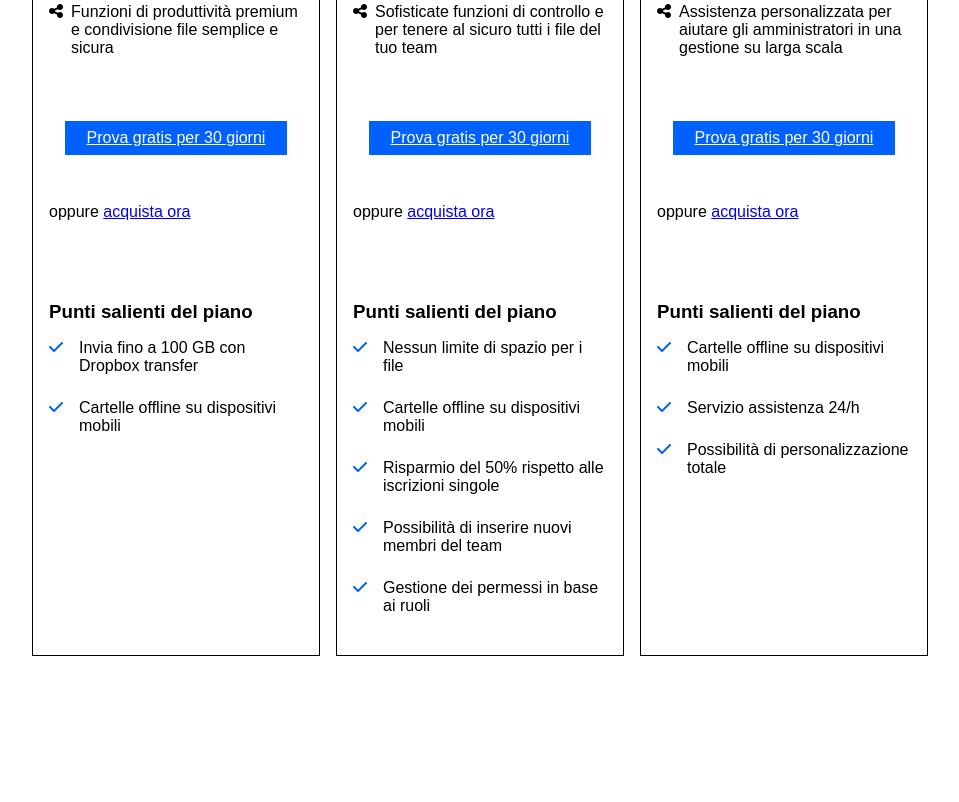
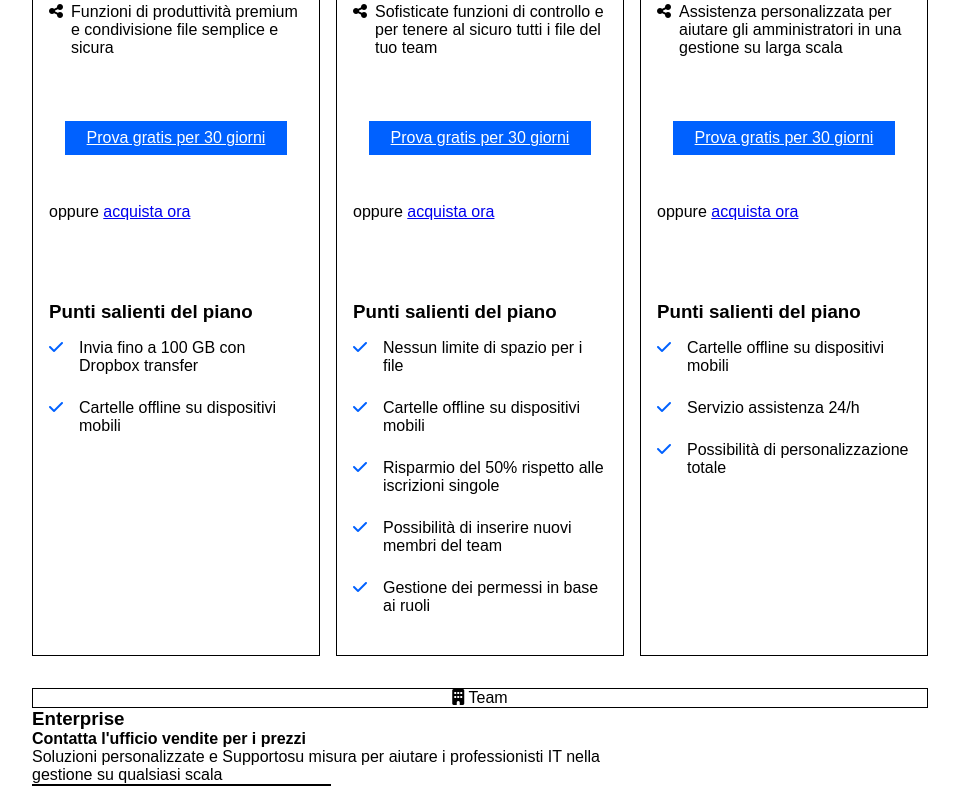
Before and after one commit to MicheleFumi/htmlcss-dropbox, a plain HTML site: page index.html in a window 1280 px wide. Shown: the part 1312-2114 px from the top of the page, without its empty margins (160-1119 px from the left). Before the commit the page ends 1984 px from the top, so only its background shows below. Drawn offline with Linux system fonts and the light colour scheme.

Commit message:
add card

```diff
--- a/assets/css/style.css
+++ b/assets/css/style.css
@@ -41,6 +41,7 @@ min-width: 1220px;
 
 .col12{
     width: 100%;
+
 }
 
 
@@ -57,6 +58,15 @@ min-width: 1220px;
  color: #656262;
 
 }
+
+.card_full{
+    margin-top: 2rem;
+    border: 0.5px solid black;
+}
+
+
+
+
 /* #endregion COMMON */
 
 /*#region FLEX SETTING */
--- a/index.html
+++ b/index.html
@@ -178,7 +178,8 @@
                                 </div>
                                 <div class="mar_bot_1 d_flex">
                                     <i class="fa-solid fa-share-nodes mar_rt05"></i>
-                                    <div>Sofisticate funzioni di controllo e per tenere al sicuro tutti i file del tuo team</div>
+                                    <div>Sofisticate funzioni di controllo e per tenere al sicuro tutti i file del tuo
+                                        team</div>
                                 </div>
                             </div>
 
@@ -210,7 +211,8 @@
                                     <li class="li_no_deco d_flex">
 
                                         <i class="fa-solid fa-check" style="color: #0061ff;"></i>
-                                        <span class="li_feature">Risparmio del 50% rispetto alle iscrizioni singole</span>
+                                        <span class="li_feature">Risparmio del 50% rispetto alle iscrizioni
+                                            singole</span>
 
                                     </li>
                                     <li class="li_no_deco d_flex">
@@ -257,7 +259,8 @@
                             </div>
                             <div class="mar_bot_1 d_flex">
                                 <i class="fa-solid fa-share-nodes mar_rt05"></i>
-                                    <div>Assistenza personalizzata per aiutare gli amministratori in una  gestione su larga scala</div>
+                                <div>Assistenza personalizzata per aiutare gli amministratori in una gestione su larga
+                                    scala</div>
                             </div>
                         </div>
 
@@ -298,8 +301,32 @@
 
                     </div>
                 </div>
+                <div class="row d_flex">
+                    <div class="col12 "> <!-- CARD ENTERPRISE FULL SIZE -->
+                        <div class="card">
+                            <div class="card_full text_center">
+                                <i class="fa-solid fa-building"></i>
+                                <span>Team</span>
+                            </div>
+                            <div class="col8">
+                                <h3>Enterprise</h3>
+                                <div>
+                                    <strong>Contatta l'ufficio vendite per i prezzi</strong>
+                                </div>
+                                <div>
+                                    Soluzioni personalizzate e Supportosu misura per aiutare i professionisti IT nella
+                                    gestione su qualsiasi scala
+                                </div>
+                            </div>
+                            <div class="col4"></div>
 
                         </div>
+
+                    </div>
+                </div>
+
+            </div>
+
 
             </div>
 
```
Lines whose indentation alone changed are shown as unchanged.
